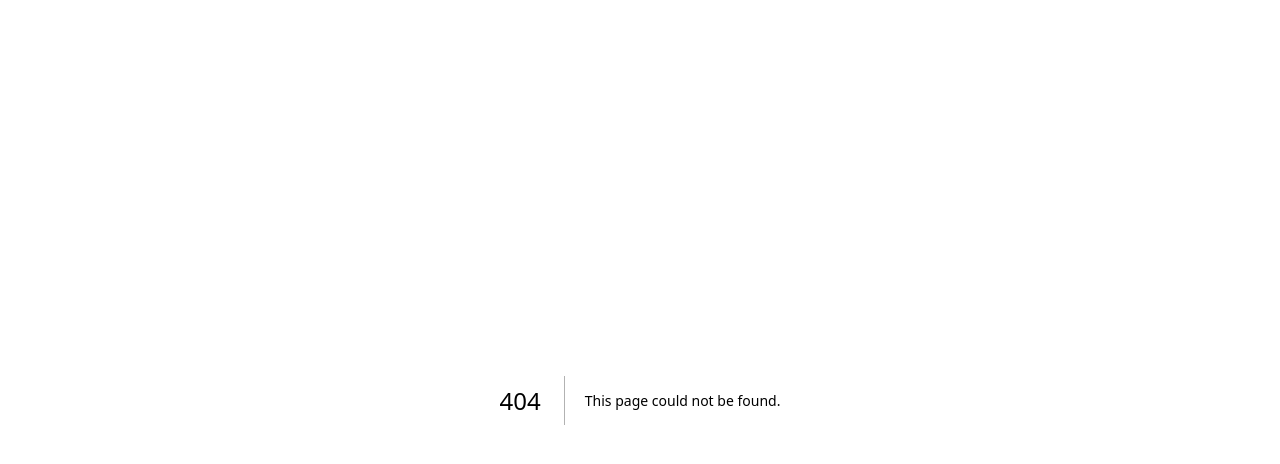
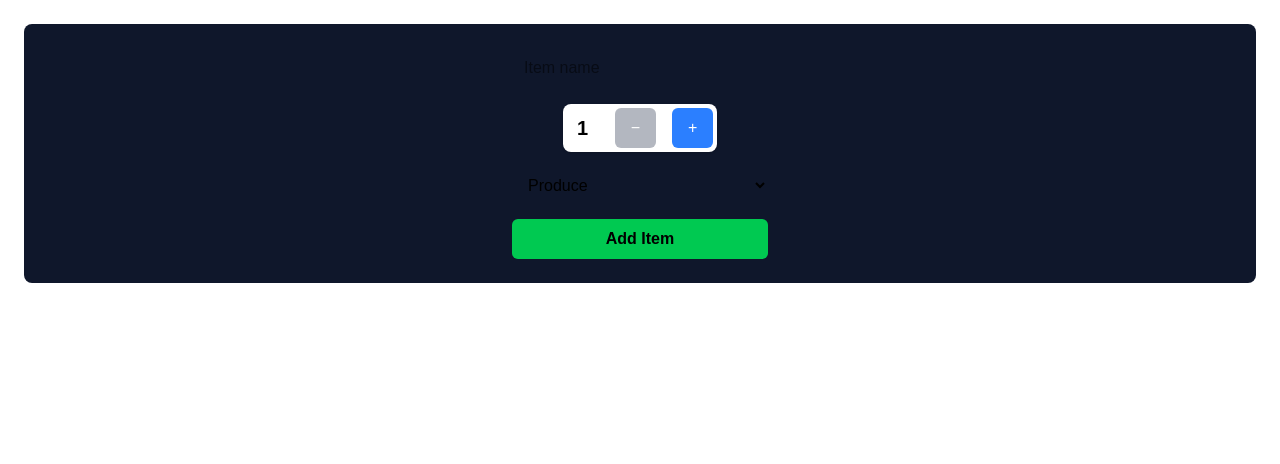
Before and after one commit to enchxnt3d/cprg306-assignments, a Next.js app: page /week-5 in a window 1280 px wide. Before the commit this address had no page. Shown: the top 464 px of the page. Built offline with nearby package versions, Linux system fonts and the light colour scheme.

Commit message:
week 5 assignment

```diff
--- a/app/page.js
+++ b/app/page.js
@@ -22,6 +22,11 @@
             Week 4 Assignment
           </Link>
         </li>
+        <li>
+          <Link className={linkStyles} href="./week-5">
+            Week 5 Assignment
+          </Link>
+        </li>
       </ul>
     </main>
   );
--- /dev/null
+++ b/app/week-5/new-item.js
@@ -0,0 +1,93 @@
+"use client";
+
+import { useState } from "react";
+
+export default function NewItem() {
+  const [name, setName] = useState("");
+  const [quantity, setQuantity] = useState(1);
+  const [category, setCategory] = useState("produce");
+
+  function increment() {
+    setQuantity((q) => (q < 20 ? q + 1 : q));
+  }
+
+  function decrement() {
+    setQuantity((q) => (q > 1 ? q - 1 : q));
+  }
+
+  function handleSubmit(e) {
+    e.preventDefault();
+
+    const item = { name, quantity, category };
+    console.log(item);
+
+    alert(`Name: ${name}\nQuantity: ${quantity}\nCategory: ${category}`);
+
+    setName("");
+    setQuantity(1);
+    setCategory("produce");
+  }
+
+  return (
+    <form
+      onSubmit={handleSubmit}
+      className="flex flex-col items-center gap-4 bg-slate-900 p-6 rounded-lg text-white"
+    >
+      <input
+        type="text"
+        value={name}
+        onChange={(e) => setName(e.target.value)}
+        required
+        placeholder="Item name"
+        className="w-64 px-3 py-2 rounded-md text-black"
+      />
+
+      <div className="flex items-center gap-4 bg-white p-1 rounded-lg shadow">
+        <span className="text-xl font-bold w-8 text-center text-black">
+          {quantity}
+        </span>
+        <button
+          type="button"
+          onClick={decrement}
+          disabled={quantity === 1}
+          className="px-4 py-2 rounded-md bg-gray-500 hover:bg-gray-300 disabled:opacity-50 disabled:cursor-not-allowed"
+        >
+          −
+        </button>
+        <button
+          type="button"
+          onClick={increment}
+          disabled={quantity === 20}
+          className="px-4 py-2 rounded-md bg-blue-500 text-white hover:bg-blue-600 disabled:opacity-50 disabled:cursor-not-allowed"
+        >
+          +
+        </button>
+      </div>
+
+      <select
+        value={category}
+        onChange={(e) => setCategory(e.target.value)}
+        className="w-64 px-3 py-2 rounded-md text-black"
+      >
+        <option value="produce">Produce</option>
+        <option value="dairy">Dairy</option>
+        <option value="bakery">Bakery</option>
+        <option value="meat">Meat</option>
+        <option value="frozen foods">Frozen Foods</option>
+        <option value="canned goods">Canned Goods</option>
+        <option value="dry goods">Dry Goods</option>
+        <option value="beverages">Beverages</option>
+        <option value="snacks">Snacks</option>
+        <option value="household">Household</option>
+        <option value="other">Other</option>
+      </select>
+
+      <button
+        type="submit"
+        className="w-64 py-2 rounded-md bg-green-500 text-black font-semibold hover:bg-green-400"
+      >
+        Add Item
+      </button>
+    </form>
+  );
+}
--- /dev/null
+++ b/app/week-5/page.js
@@ -0,0 +1,9 @@
+import NewItem from "./new-item";
+
+export default function Page() {
+  return (
+    <main className="p-6">
+      <NewItem />
+    </main>
+  );
+}
```
